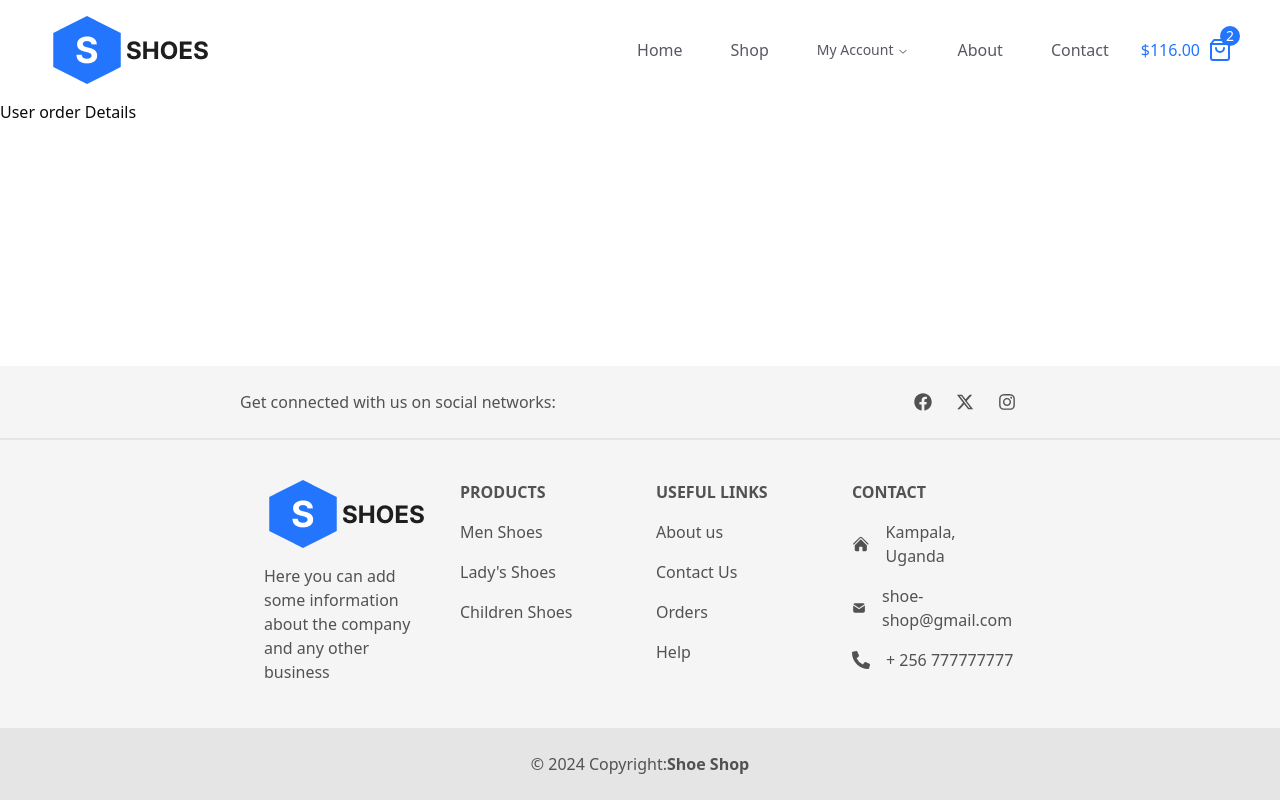
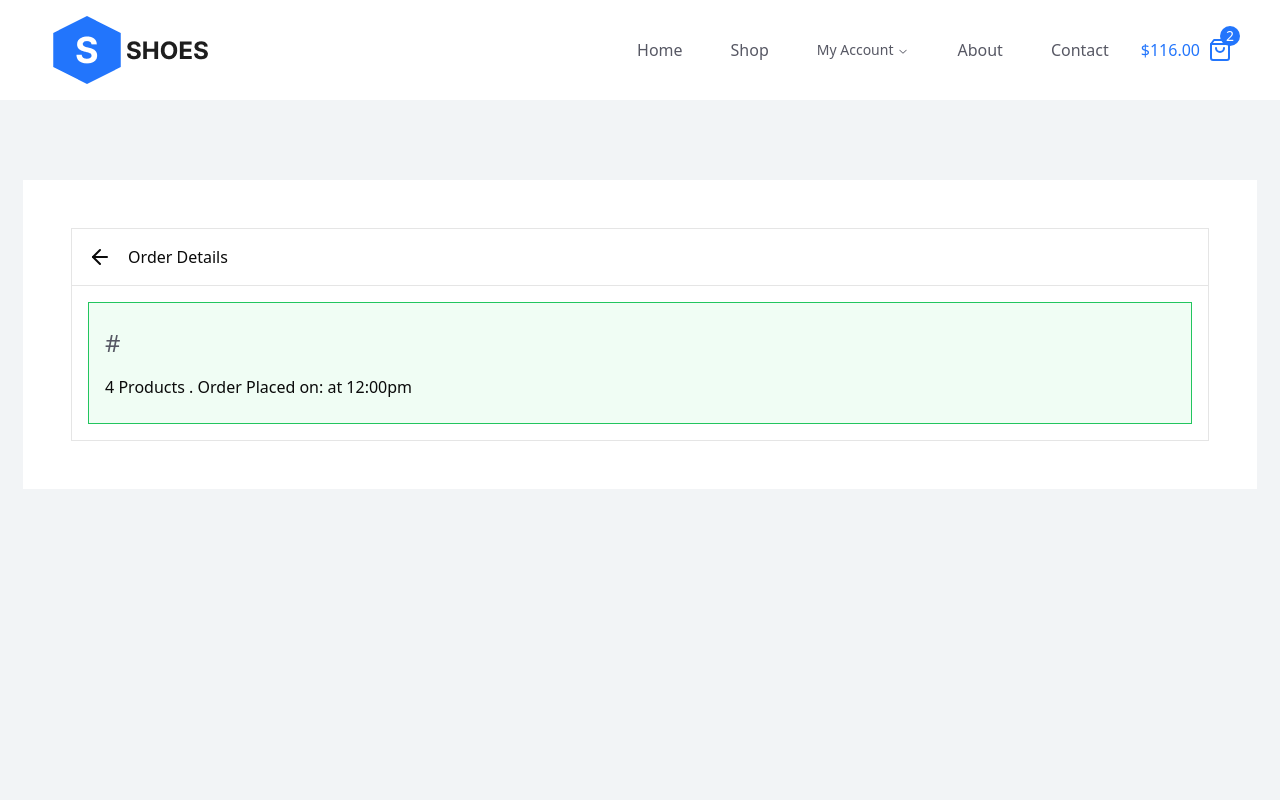
Before and after one commit to baliddeki/ovo-frontend, a React (Vite) app: page /order-details in a window 1280 px wide. Shown: the top 800 px of the page. Built offline with nearby package versions, Linux system fonts and the light colour scheme.

Commit message:
added orders page

```diff
--- a/src/pages/user-pages/order-details.tsx
+++ b/src/pages/user-pages/order-details.tsx
@@ -1,6 +1,42 @@
+import {useParams} from "react-router-dom"
+import {orders} from "@/assets/data.ts";
+import {ArrowLeft} from "lucide-react";
+// import Progress from "@/pages/user-pages/progress.tsx";
+
 const UserOrderDetails = ()=>{
-    return (<>User order Details</>)
+    const {orderId} = useParams()
+    const order= orders.find(order => order.id === orderId)
+    return (
+        <>
+            <div className={"md:min-h-[calc(100vh-6.25rem)] w-screen pb-16 section inline-padding flex flex-col bg-[#F2F4F6]"}>
+                <div className={"bg-white w-full p-6 md:p-12 mx-auto mt-16 vertical-spacing"}>
+                    <div className={"border"}>
+                        <div className={"flex items-center gap-4 p-4 border-b"}>
+                            <ArrowLeft />
+                            <h3>Order Details</h3>
+                        </div>
+                        <div className={"p-4"}>
+                            <div className={"bg-green-2 border border-green-5 py-6 px-4 flex items-center gap-4 flex-wrap justify-between"}>
+                                <div className={"vertical-spacing"}>
+                                    <h3 className={"text-gray-8 md:text-2xl text-lg font-medium"}>#{order?.id}</h3>
+                                    <p>
+                                        4 Products {" . "}
+                                        <span>Order Placed on: {order?.deliveryDate} at 12:00pm</span>
 
+                                    </p>
+                                </div>
+                                <h3 className={"text-blue-5 md:text-3xl text-2xl font-bold"}>{order?.price}</h3>
+
+                            </div>
+
+                            {/*<Progress/>*/}
+
+                        </div>
+                    </div>
+                </div>
+            </div>
+        </>
+    )
 }
 
 export default UserOrderDetails
--- a/src/pages/user-pages/orders.tsx
+++ b/src/pages/user-pages/orders.tsx
@@ -29,7 +29,7 @@ const UserOrders = ()=>{
         <>
             <div
                 className={"md:min-h-[calc(100vh-6.25rem)] w-screen pb-16 section inline-padding flex flex-col bg-[#F2F4F6]"}>
-                <div className={"bg-white max-w-[75rem] w-full p-6 md:p-16 mx-auto mt-16 vertical-spacing"}>
+                <div className={"bg-white w-full p-6 md:p-16 mx-auto mt-16 vertical-spacing"}>
                     <h3 className={"text-2xl md:text-3xl font-extrabold text-gray-8"}>Order History</h3>
                     <Table>
                         <TableCaption>
@@ -77,7 +77,7 @@ const UserOrders = ()=>{
                                         <TableCell>{deliveryDate}</TableCell>
                                         <TableCell>{price}</TableCell>
                                         <TableCell>
-                                            <Link to={'/order-details'} className={"flex items-center gap-4 text-blue-5"}>
+                                            <Link to={`/order-details/${id}`} className={"flex items-center gap-4 text-blue-5"}>
                                                 <p>View Details</p>
                                                 <ArrowRight />
                                             </Link>
--- /dev/null
+++ b/src/pages/user-pages/progress.tsx
@@ -0,0 +1,49 @@
+import React from 'react';
+import { Separator } from '@/components/ui/separator';
+import { Link, useLocation } from 'react-router-dom';
+import clsx from 'clsx';
+
+function Progress() {
+    const location = useLocation();
+
+    const steps = [
+        { paths: ['/shop', '/shop-items'], label: 'Cart' },
+        { paths: ['/shipping-address'], label: 'Address' },
+        { paths: ['/shop-payment'], label: 'Payment' }
+    ];
+
+    const getStepIndex = () => {
+        return steps.findIndex((step) => step.paths.includes(location.pathname));
+    };
+
+    const currentStepIndex = getStepIndex();
+
+    return (
+        <div className="flex items-center gap-2">
+            {steps.map((step, index) => (
+                <React.Fragment key={step.label}>
+                    <div>
+                        <Link
+                            to={step.paths[0]}
+                            className={clsx('font-semi-bold text-xl', {
+                                'text-primary underline': index <= currentStepIndex,
+                                'text-inactive': index > currentStepIndex
+                            })}
+                        >
+                            {step.label}
+                        </Link>
+                    </div>
+                    {index < steps.length - 1 && (
+                        <Separator
+                            className={clsx('w-44', {
+                                'bg-primary': index < currentStepIndex
+                            })}
+                        />
+                    )}
+                </React.Fragment>
+            ))}
+        </div>
+    );
+}
+
+export default Progress;
--- a/src/pages/user-pages/shop.tsx
+++ b/src/pages/user-pages/shop.tsx
@@ -42,17 +42,17 @@ const Shop = ()=>{
                             <div key={id} className={"min-h-[32.616rem]"}>
                                 <Link to={`/product/${id}`} className={"group w-full max-h-[19.688rem] h-full bg-white flex items-center justify-center p-4"}
                                      style={gradientBackground}>
-                                    <img src={image} alt={"Product Name"} className={"group-hover:scale-105 duration-700 block max-w-[18rem]"}/>
+                                    <img src={image} alt={"Product Name"} className={"group-hover:scale-110 duration-700 block max-w-[14rem]"}/>
                                 </Link>
                                 <div className={"vertical-spacing gap-2 w-fit mx-auto py-6"}>
-                                    <p className={"text-sm text-center"}>{category}</p>
+                                    <p className={"text-sm text-center text-green-5"}>{category}</p>
                                     <Link to={`/product/${id}`} className={"font-extrabold text-lg block text-center"}>{name}</Link>
                                     <div className={"w-fit mx-auto"}>
                                         <Rating style={{ maxWidth: 100 }} value={3} readOnly={true}/>
                                     </div>
                                     <div className={"flex items-center gap-2 w-fit mx-auto"}>
-                                        <p className={"text-sm line-through text-gray-8"}>$22.00</p>
-                                        <p className={"text-sm"}>{price}</p>
+                                        <p className={"text-sm line-through text-gray-8"}>2500ugx</p>
+                                        <p className={"font-medium"}>{price}</p>
                                     </div>
                                 </div>
                             </div>
--- a/src/pages/user-pages/user-product.tsx
+++ b/src/pages/user-pages/user-product.tsx
@@ -26,8 +26,6 @@ const UserProduct = ()=>{
         message: '',
         name: ''
     })
-    // const [position, setPosition] = useState({ x: 0, y: 0 });
-
     const {productCounts, handleProductCount} = useProductCount();
     const product = products.find(product => product.id === productId)
     const productCategory = product?.category;
@@ -59,6 +57,8 @@ const UserProduct = ()=>{
             rating: newRating
         }))
     };
+
+    console.log(productCounts)
     return (
         <>
             <div className={"inline-padding bg-[#F2F4F6] py-16"}>
```
